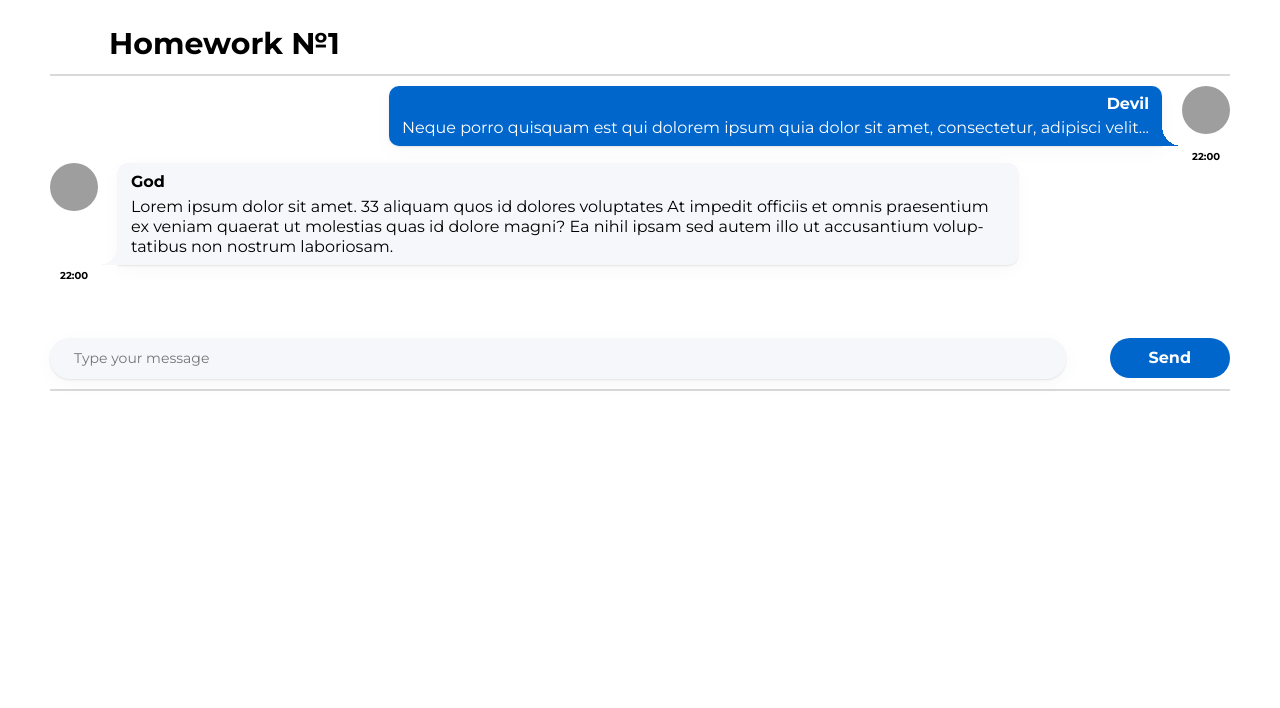
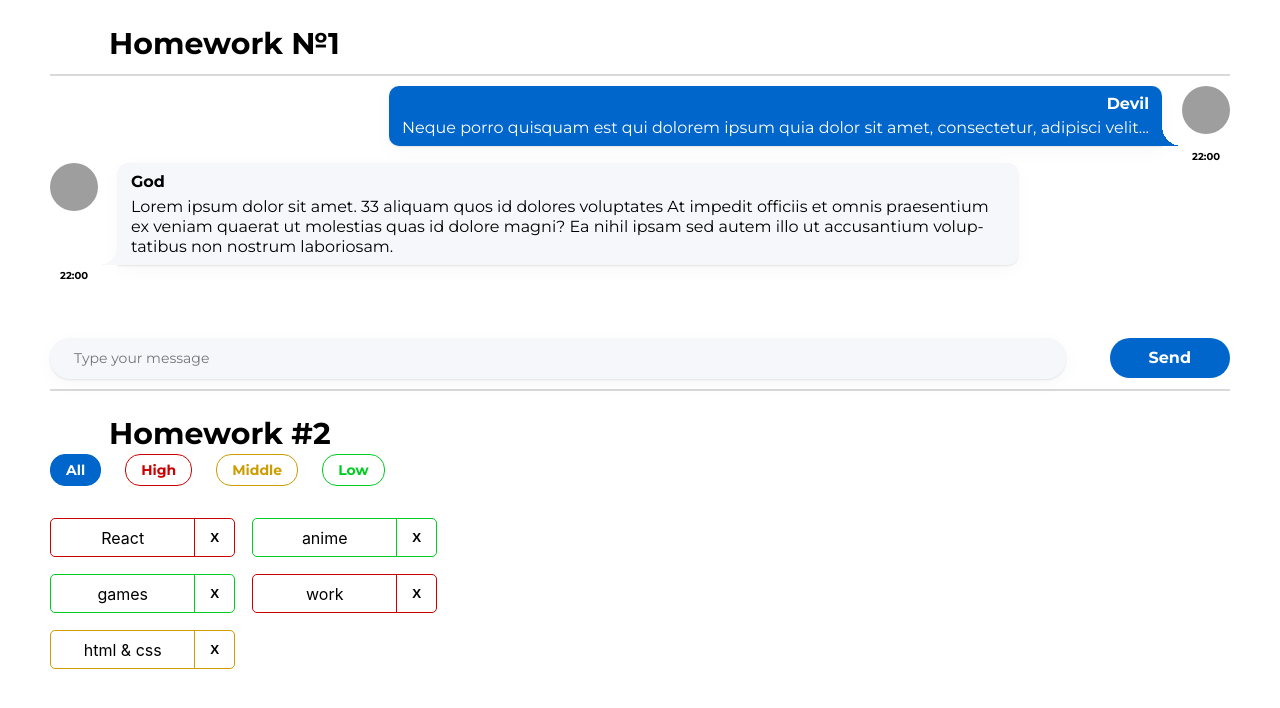
Before and after one commit to Falloutdevil/homeworks_auto_test, a React (Create React App) app: page / in a window 1280 px wide. Shown: the top 708 px of the page. Built offline with nearby package versions, Linux system fonts and the light colour scheme; grey boxes are pictures that could not be loaded.

Commit message:
homeworks_auto_2

```diff
--- a/package.json
+++ b/package.json
@@ -1,6 +1,6 @@
 {
   "name": "hws2",
-  "homepage": "http://IgnatZakalinsky.github.io/hws2",
+  "homepage": "https://falloutdevil.github.io/homeworks_auto_test",
   "version": "0.1.0",
   "private": true,
   "dependencies": {
@@ -16,7 +16,7 @@
     "@types/react-dom": "18.0.6",
     "@types/uuid": "8.3.4",
     "axios": "0.27.2",
-    "gh-pages": "4.0.0",
+    "gh-pages": "^4.0.0",
     "react": "18.2.0",
     "react-dom": "18.2.0",
     "react-redux": "8.0.4",
--- a/src/s1-main/App.tsx
+++ b/src/s1-main/App.tsx
@@ -1,13 +1,14 @@
 import React from 'react'
 import s from './App.module.css'
 import HW1 from '../s2-homeworks/hw01/HW1'
+import HW2 from '../s2-homeworks/hw02/HW2';
 
 function App() {
     return (
         <div className={s.App}>
             <HW1/>
             {/*раскомментировать по ходу выполнения*/}
-            {/*<HW2/>*/}
+            <HW2/>
             {/*<HW3/>*/}
             {/*<HW4/>*/}
 
--- a/src/s2-homeworks/hw01/HW1.tsx
+++ b/src/s2-homeworks/hw01/HW1.tsx
@@ -58,12 +58,12 @@
             <div className={s2.hw}>
                 {/*проверка отображения (не менять)*/}
                 <div>
-                    <Message message={message0} />
-                    <FriendMessage message={friendMessage0} />
+                    <Message message={message0}/>
+                    <FriendMessage message={friendMessage0}/>
                 </div>
 
                 {/*для автоматической проверки дз (не менять)*/}
-                <MessageSender M={Message} />
+                <MessageSender M={Message}/>
             </div>
             <hr/>
         </div>
--- a/src/s2-homeworks/hw01/message-sender/MessageSender.module.css
+++ b/src/s2-homeworks/hw01/message-sender/MessageSender.module.css
@@ -39,6 +39,7 @@
 .button:hover {
 
 }
+
 .button:active {
 
 }
--- a/src/s2-homeworks/hw01/message/Message.tsx
+++ b/src/s2-homeworks/hw01/message/Message.tsx
@@ -15,7 +15,7 @@
                 <img
                     id={'hw1-avatar-' + props.message.id}
                     // создаёт студент
-                   src={props.message.user.avatar} alt={'avatar'}
+                    src={props.message.user.avatar} alt={'avatar'}
                     //
                 />
                 <div className={s.text}>
--- a/src/s2-homeworks/hw02/HW2.tsx
+++ b/src/s2-homeworks/hw02/HW2.tsx
@@ -17,16 +17,16 @@
 * */
 
 // types
-export type AffairPriorityType = any // need to fix any
+export type AffairPriorityType = 'low' | 'middle' | 'high' // need to fix any
 export type AffairType = {
-    _id: any // need to fix any
-    name: any // need to fix any
+    _id: number // need to fix any
+    name: string // need to fix any
     priority: AffairPriorityType
 }
 export type FilterType = 'all' | AffairPriorityType
 
 // constants
-const defaultAffairs: any = [ // need to fix any
+const defaultAffairs: AffairType[] = [ // need to fix any
     {_id: 1, name: 'React', priority: 'high'}, // студенты могут изменить содержимое name и количество элементов в массиве, ...priority не менять!
     {_id: 2, name: 'anime', priority: 'low'},
     {_id: 3, name: 'games', priority: 'low'},
@@ -35,23 +35,24 @@
 ]
 
 // pure helper functions
-export const filterAffairs = (affairs: any, filter: any): any => { // need to fix any
-
-
-    return affairs // need to fix
+export const filterAffairs = (affairs: AffairType[], filter: FilterType): AffairType[] => { // need to fix any
+    if (filter === 'all') {
+        return affairs
+    } else {
+        return affairs.filter(a => a.priority === filter)
+    } // need to fix
 }
-export const deleteAffair = (affairs: any, _id: any): any => { // need to fix any
-
-    return affairs // need to fix
+export const deleteAffair = (affairs: AffairType[], _id: number): AffairType[] => { // need to fix any
+    return affairs.filter(a => a._id !== _id) // need to fix
 }
 
 function HW2() {
-    const [affairs, setAffairs] = useState<any>(defaultAffairs) // need to fix any
+    const [affairs, setAffairs] = useState<AffairType[]>(defaultAffairs) // need to fix any
     const [filter, setFilter] = useState<FilterType>('all')
 
     const filteredAffairs = filterAffairs(affairs, filter)
-    const deleteAffairCallback = (_id: any) => { // need to fix any
-        // need to fix
+    const deleteAffairCallback = (_id: number) => { // need to fix any
+        setAffairs(deleteAffair(affairs, _id))// need to fix
     }
 
     return (
--- a/src/s2-homeworks/hw02/affairs/Affairs.tsx
+++ b/src/s2-homeworks/hw02/affairs/Affairs.tsx
@@ -4,24 +4,24 @@
 import s from './Affairs.module.css'
 
 type AffairsPropsType = {
-    data: any // need to fix any
-    setFilter: any
-    deleteAffairCallback: any
+    data: AffairType[] // need to fix any
+    setFilter: ( filter: FilterType ) => void
+    deleteAffairCallback: (_id: number) => void
     filter: FilterType
 }
 
 function Affairs(props: AffairsPropsType) {
     const setAll = () => {
-        // need to fix
+        props.setFilter('all')// need to fix
     }
     const setHigh = () => {
-        // need to fix
+         props.setFilter('high')// need to fix
     }
     const setMiddle = () => {
-        // need to fix
+         props.setFilter('middle')// need to fix
     }
     const setLow = () => {
-        // need to fix
+         props.setFilter('low')// need to fix
     }
 
     const cnAll = s.button + ' ' + s.all + (props.filter === 'all' ? ' ' + s.active : '')
--- a/src/s2-homeworks/hw02/affairs/affair/Affair.tsx
+++ b/src/s2-homeworks/hw02/affairs/affair/Affair.tsx
@@ -1,17 +1,18 @@
 import React from 'react'
-import { AffairType } from '../../HW2'
+import {AffairType} from '../../HW2'
 import s from './Affair.module.css'
 import s2 from '../Affairs.module.css'
+
 
 type AffairPropsType = {
     // key не нужно типизировать
     affair: AffairType
-    deleteAffairCallback: any // need to fix any
+    deleteAffairCallback: (_id: number) => void // need to fix any
 }
 
 function Affair(props: AffairPropsType) {
     const deleteCallback = () => {
-        // need to fix
+        props.deleteAffairCallback(props.affair._id)// need to fix
     }
 
     const nameClass = s.name + ' ' + s2[props.affair.priority]
@@ -25,19 +26,19 @@
         >
             <div id={'hw2-name-' + props.affair._id} className={nameClass}>
                 {/*создаёт студент*/}
-
+                {props.affair.name}
                 {/**/}
             </div>
             <div id={'hw2-priority-' + props.affair._id} hidden>
                 {/*создаёт студент*/}
-
+                {props.affair.priority}
                 {/**/}
             </div>
 
             <button
                 id={'hw2-button-delete-' + props.affair._id}
                 className={buttonClass}
-                // need to fix
+                onClick={deleteCallback} // need to fix
 
             >
                 {/*текст кнопки могут изменить студенты*/}
```
Also changed, not shown: 1 other file (tests, documents, lock files or other folders).
